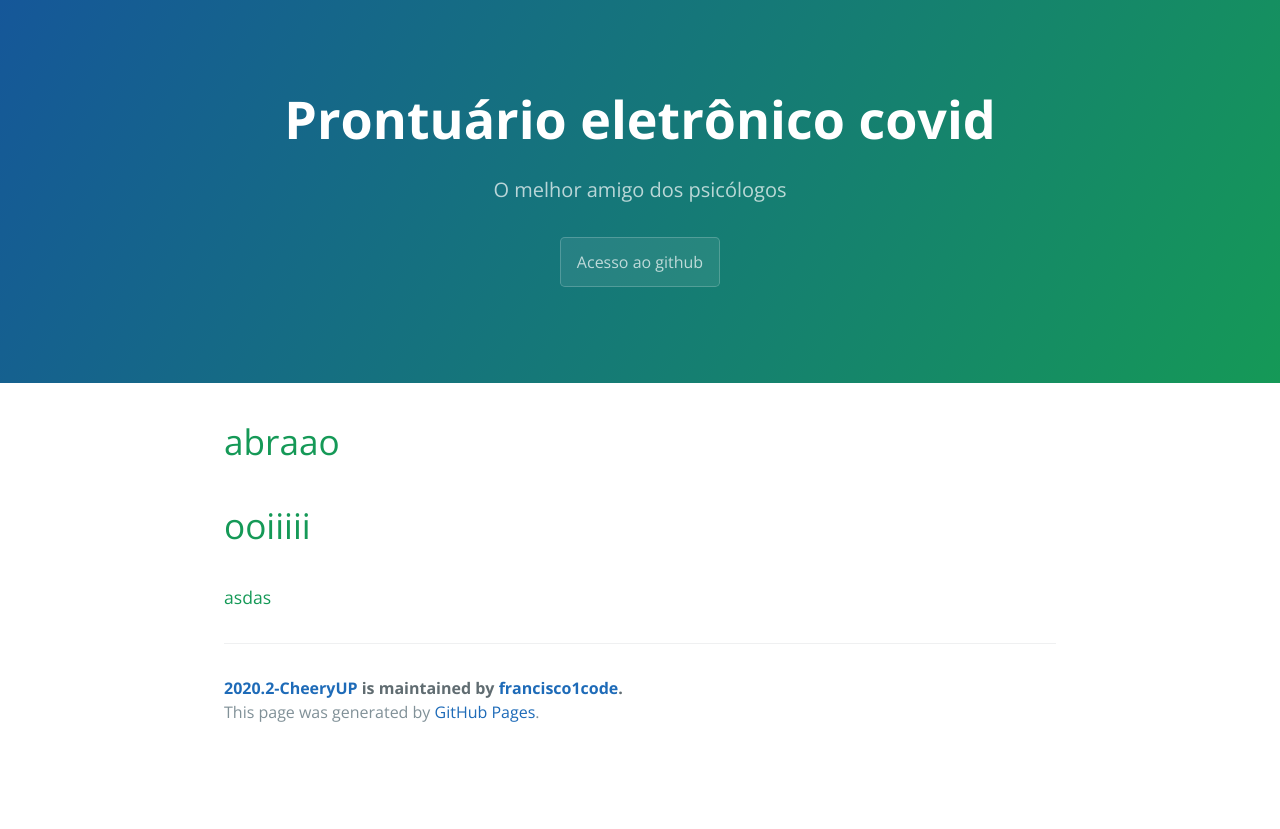
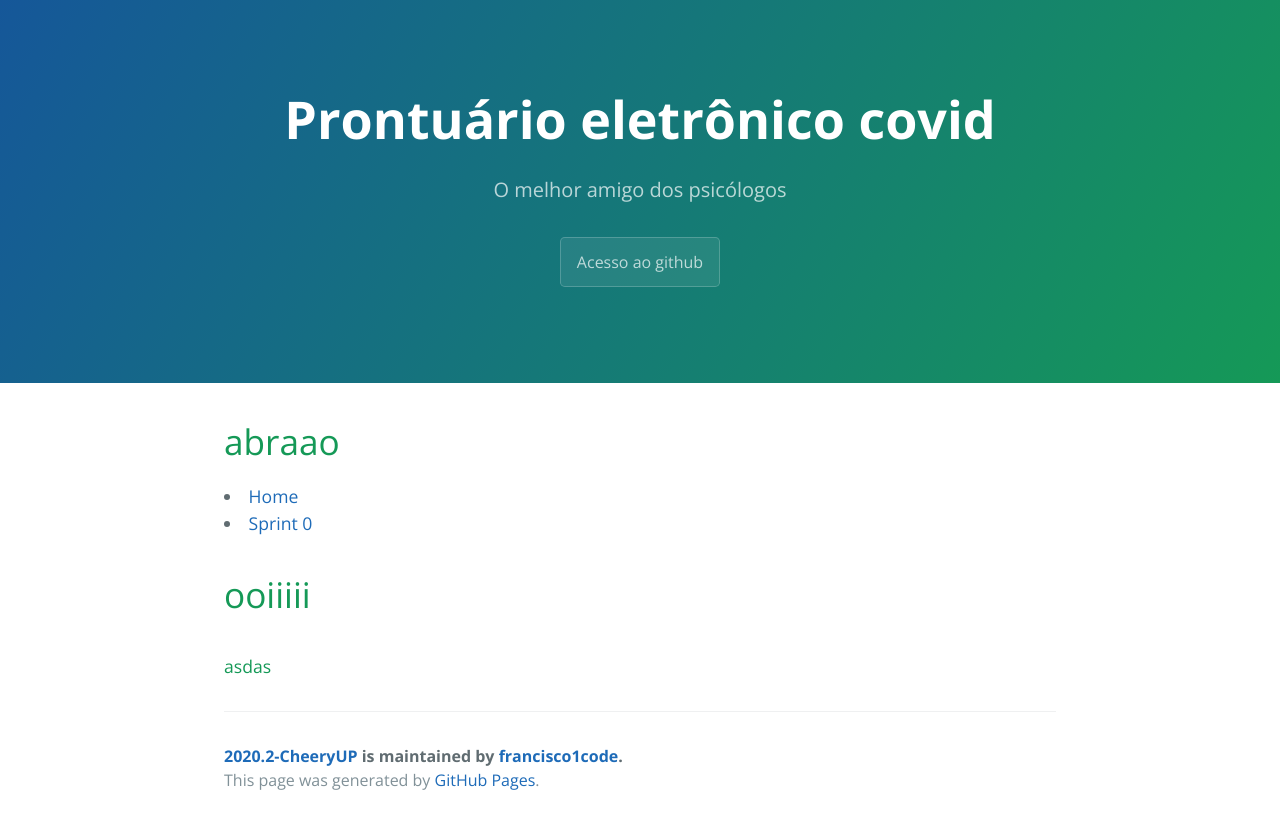
Before and after one commit to francisco1code/2020.2-CheeryUP, a Jekyll site: the page built from docs/sprint0.md, in a window 1280 px wide. Shown: the top 829 px of the page. Built offline with Jekyll 4.4.1, drawn with Linux system fonts in a browser that asks for light colours; our own code applies the rules of GitHub Pages for plain Markdown files.

Commit message:
Update sprint0.md

```diff
--- a/docs/sprint0.md
+++ b/docs/sprint0.md
@@ -1,4 +1,8 @@
 
 <h1>abraao</h1>
+
+<li><a href="/MDS-2020-2-G7/index.html">Home</a></li>
+<li><a href="/MDS-2020-2-G7/docs/sprint0.html">Sprint 0</a></li>
+
 # ooiiiii
 #### asdas
```
